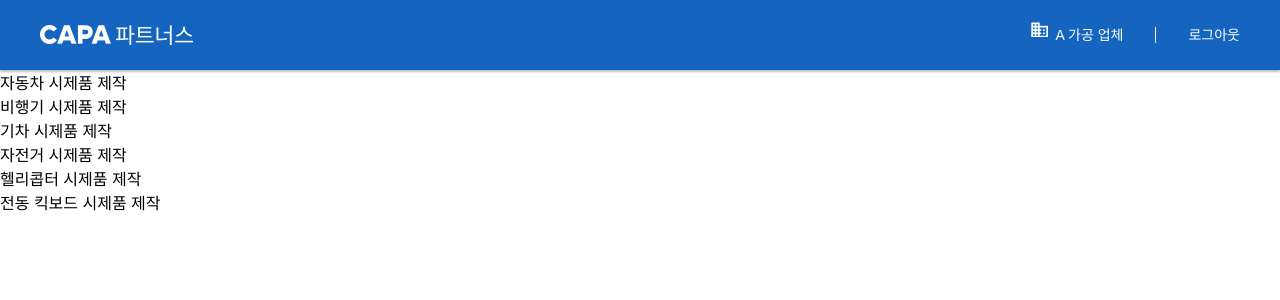
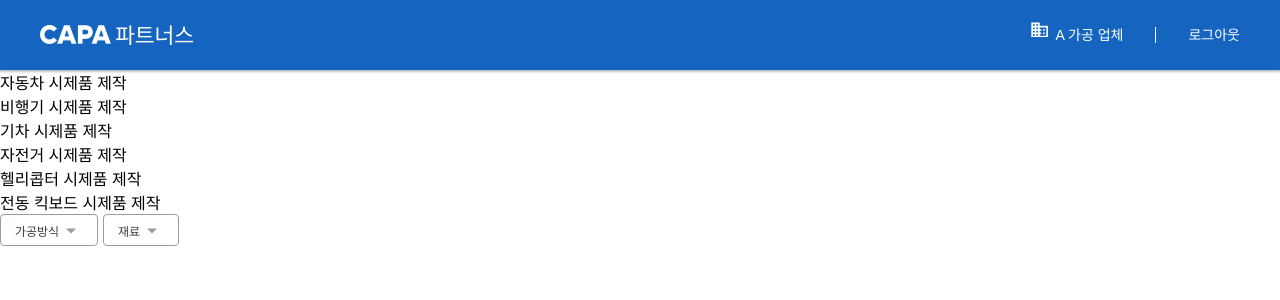
Before and after one commit to Yena-Yun/wanted-request-dashboard, a React (Create React App) app: page / in a window 1280 px wide. Shown: the top 300 px of the page. Built offline with nearby package versions, Linux system fonts and the light colour scheme; data requests are answered from the project's data file; a web font is replaced by a local one.

Commit message:
✨ AllSelectBox 컴포넌트 추가

```diff
--- a/src/App.tsx
+++ b/src/App.tsx
@@ -1,8 +1,10 @@
-import { useEffect, useState } from 'react';
-import { getApiFunc } from 'utils/getApi';
-import { dataType } from 'types';
-import './App.css';
-import Header from 'components/Header';
+import { useEffect, useState } from "react";
+import { getApiFunc } from "utils/getApi";
+import { dataType } from "types";
+import "./App.css";
+import Header from "components/Header";
+import SelectBox from "components/SelectBox";
+import AllSelectBox from "components/AllSelectBox";
 
 const App = (): JSX.Element => {
   const [data, setData] = useState<dataType[] | undefined>([]);
@@ -19,6 +21,7 @@ const App = (): JSX.Element => {
     <>
       <Header />
       {data && data.map((el) => <div key={el.id}>{el.title}</div>)}
+      <AllSelectBox />
     </>
   );
 };
--- /dev/null
+++ b/src/components/AllSelectBox.tsx
@@ -0,0 +1,71 @@
+import { useState } from "react";
+import SelectBox from "./SelectBox";
+import styled from "styled-components";
+import img from "assets/refresh.png";
+
+const Wrapper = styled.div`
+  display: flex;
+`;
+
+const Text = styled.div`
+  margin-bottom: 2px;
+  font-size: 12px;
+`;
+
+const Img = styled.img`
+  width: 24px;
+  height: 24px;
+  margin-right: 5px;
+`;
+
+const RefreshButton = styled.div`
+  display: flex;
+  align-items: center;
+  color: #2196f3;
+  cursor: pointer;
+`;
+
+const ButtonWrapper = styled.div`
+  display: flex;
+  margin-right: 15px;
+`;
+
+const AllSelectBox = () => {
+  const [click, setClick] = useState<number>(0);
+
+  const [methodSelect, setMethodSelect] = useState<string[]>([]);
+  const [materialSelect, setMaterialSelect] = useState<string[]>([]);
+
+  const handleRefresh = () => {
+    setMethodSelect([]);
+    setMaterialSelect([]);
+  };
+  return (
+    <Wrapper>
+      <ButtonWrapper>
+        <SelectBox
+          type="method"
+          click={click}
+          setClick={setClick}
+          select={methodSelect}
+          setSelect={setMethodSelect}
+        />
+        <SelectBox
+          type="material"
+          click={click}
+          setClick={setClick}
+          select={materialSelect}
+          setSelect={setMaterialSelect}
+        />
+      </ButtonWrapper>
+      {(methodSelect.length !== 0 || materialSelect.length !== 0) && (
+        <RefreshButton onClick={handleRefresh}>
+          <Img src={img} />
+          <Text>필터링 리셋</Text>
+        </RefreshButton>
+      )}
+    </Wrapper>
+  );
+};
+
+export default AllSelectBox;
--- a/src/components/Modal.tsx
+++ b/src/components/Modal.tsx
@@ -1,16 +1,40 @@
-import styled from 'styled-components';
-import checkIcon from 'assets/check.png';
+import styled from "styled-components";
+import checkIcon from "assets/check.png";
 
-const Modal = (props: { type: string }): JSX.Element => {
-  const method: string[] = ['밀링', '선반'];
-  const material: string[] = ['알루미늄', '탄소강', '구리', '합금강', '강철'];
+interface ModalProps {
+  type: string;
+  setSelect: (select: string[]) => void;
+  select: string[] | [];
+}
+
+const Modal = ({ type, setSelect, select }: ModalProps): JSX.Element => {
+  const method: string[] = ["밀링", "선반"];
+  const material: string[] = ["알루미늄", "탄소강", "구리", "합금강", "강철"];
+  let list: string[] = method;
+  if (type === "material") {
+    list = material;
+  }
+
+  const handleLabel = (el: string) => {
+    select.includes(el as never)
+      ? setSelect(select.filter((e) => e !== el))
+      : setSelect([...select, el]);
+  };
+
   return (
     <SelectBox>
-      {method.map((el, idx) => (
+      {list.map((el) => (
         <Select key={el}>
-          <Input type="checkbox" id={el} value={el} />
+          <Input
+            type="checkbox"
+            id={el}
+            value={el}
+            checked={select.includes(el as never)}
+            readOnly
+          />
+
           <CheckBox>
-            <Label htmlFor={el}>
+            <Label htmlFor={el} onClick={() => handleLabel(el)}>
               <CheckIcon src={checkIcon} alt="check-icon" />
             </Label>
             <Content>{el}</Content>
@@ -27,6 +51,9 @@ const SelectBox = styled.div`
   border: 1px solid #939fa5;
   border-radius: 4px;
   padding: 12px 20px;
+  z-index: 999;
+  position: absolute;
+  top: 35px;
 `;
 
 const Select = styled.div`
@@ -39,7 +66,7 @@ const Input = styled.input`
     position: absolute;
     top: 0%;
     left: 0%;
-    content: '';
+    content: "";
     width: 18px;
     height: 18px;
     color: #2196f3;
--- a/src/components/SelectBox.tsx
+++ b/src/components/SelectBox.tsx
@@ -2,28 +2,59 @@ import styled from "styled-components";
 import img from "assets/arrow_down.png";
 import activeImg from "assets/arrow_down_active.png";
 import { SelectBoxProps, StyleType } from "types";
-import { useState } from "react";
-
-type SelectType = string[] | [];
+import Modal from "./Modal";
 
 const SelectBox = (props: SelectBoxProps): JSX.Element => {
-  const [select, setSelect] = useState<SelectType>(["asdsad"]);
+  const handleWrapper = () => {
+    if (props.type === "method") {
+      (props.click === 0 || props.click === 2) && props.setClick(1);
+      props.click === 1 && props.setClick(0);
+    } else {
+      (props.click === 0 || props.click === 1) && props.setClick(2);
+      props.click === 2 && props.setClick(0);
+    }
+  };
+  return (
+    <Container>
+      <Wrapper type={props.type} select={props.select} onClick={handleWrapper}>
+        <Content>
+          {props.type === "method"
+            ? `가공방식${props.select.length ? "(" : ""}${
+                props.select.length ? props.select.length : ""
+              }${props.select.length ? ")" : ""}`
+            : `재료${props.select.length ? "(" : ""}${
+                props.select.length ? props.select.length : ""
+              }${props.select.length ? ")" : ""}`}
+        </Content>
+        <ArrowDownImg src={props.select.length ? activeImg : img} />
+      </Wrapper>
 
-  return (
-    <Wrapper type={props.type} select={select}>
-      <Content>
-        {props.type === "method"
-          ? `가공방식${select.length ? "(" : ""}${
-              select.length ? select.length : ""
-            }${select.length ? ")" : ""}`
-          : `재료${select.length ? "(" : ""}${
-              select.length ? select.length : ""
-            }${select.length ? ")" : ""}`}
-      </Content>
-      <ArrowDownImg src={select.length ? activeImg : img} />
-    </Wrapper>
+      {props.type === "method" && props.click === 1 && (
+        <Modal
+          type={"method"}
+          setSelect={props.setSelect}
+          select={props.select}
+        />
+      )}
+
+      {props.type === "material" && props.click === 2 && (
+        <Modal
+          type={"material"}
+          setSelect={props.setSelect}
+          select={props.select}
+        />
+      )}
+    </Container>
   );
 };
+
+const Container = styled.div`
+  display: flex;
+  flex-direction: column;
+  position: relative;
+  z-index: 0;
+  margin-right: 5px;
+`;
 
 const Wrapper = styled.div`
   display: flex;
--- a/src/types/index.ts
+++ b/src/types/index.ts
@@ -1,4 +1,4 @@
 import { dataType } from "./dataType";
-import { SelectBoxProps, StyleType } from "./selectBoxType";
+import { SelectBoxProps, StyleType, SelectType } from "./selectBoxType";
 
-export type { dataType, SelectBoxProps, StyleType };
+export type { dataType, SelectBoxProps, StyleType, SelectType };
```
Also changed, not shown: src/types/selectBoxType.ts (+11 -4 lines), src/assets/refresh.png (added).
